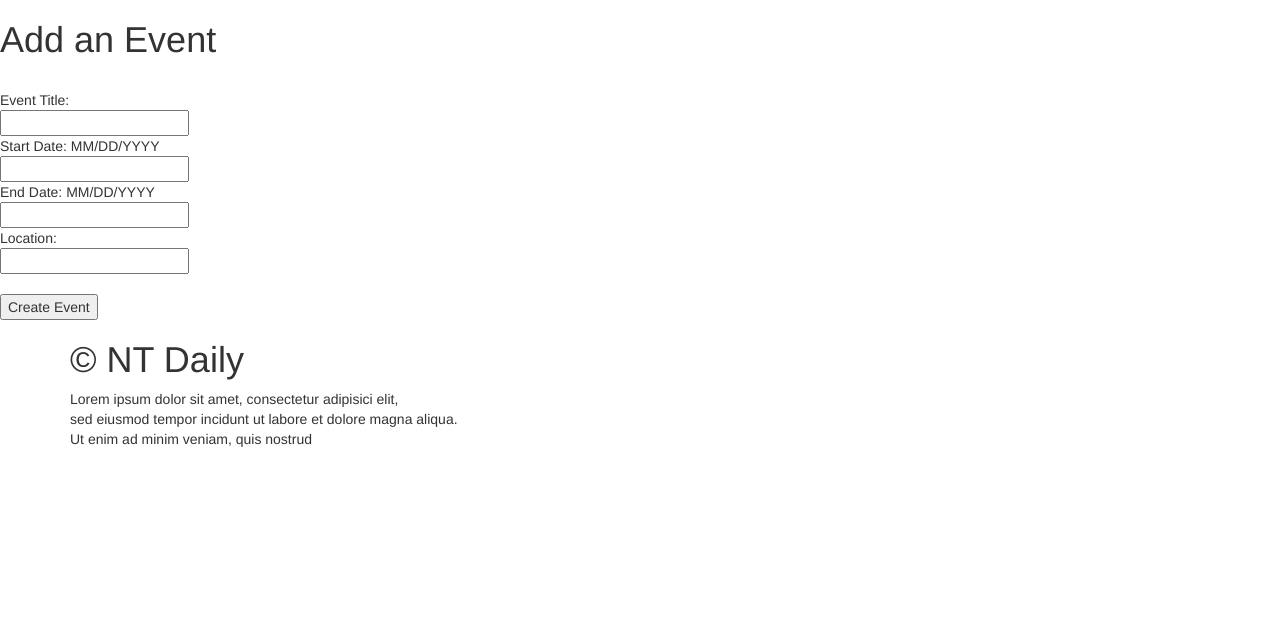
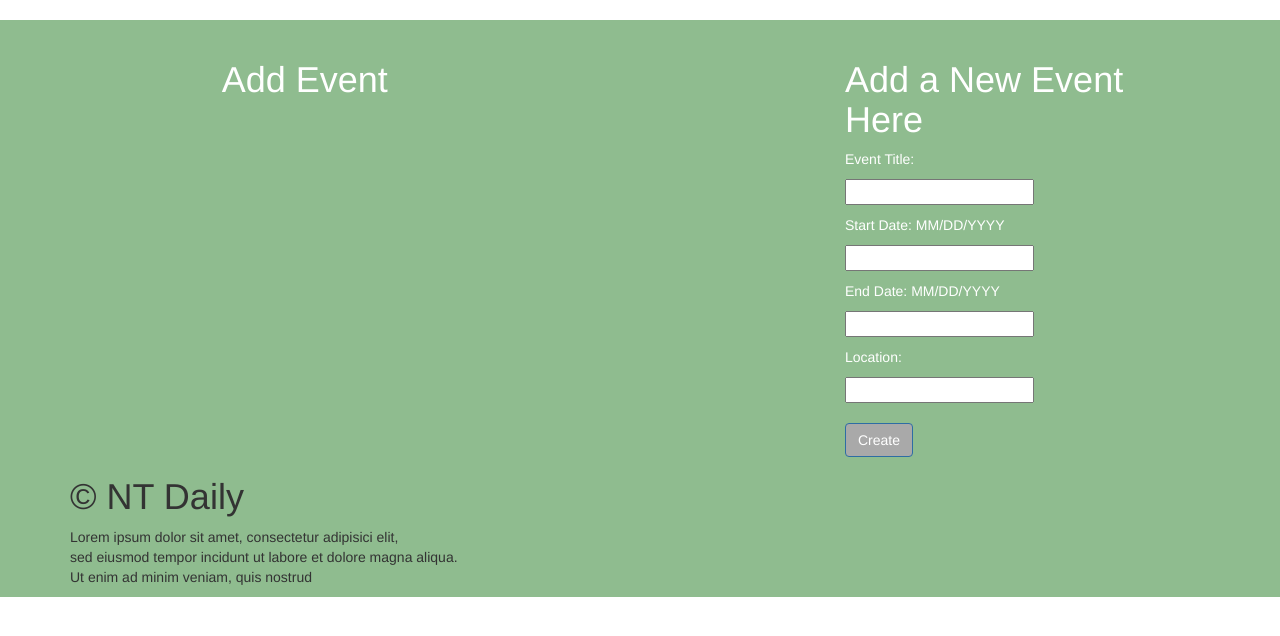
Before and after one commit to ZacharyLangley/TheMAT, a Django app: page /add_event/ in a window 1280 px wide. Shown: the part 51-687 px from the top of the page. Run offline with Django 3.2, Linux system fonts and the light colour scheme; a user stored in the database is signed in; some libraries are stand-ins or nearby versions.

Commit message:
Minor HTML and add_event views changes

```diff
--- a/themat/scheduler/templates/add_event.html
+++ b/themat/scheduler/templates/add_event.html
@@ -2,27 +2,38 @@
 
 {% block body_block %}
 
-<div>
-    <h1>Add an Event</h1>
+<div class="row" style="background-color: darkseagreen">
+    <div class="container">
+
     <br />
+    <div class="col-xs-8">
+        <div class="col-xs-2"></div>
 
+        <div class="col-xs-10">
+            <h1 style="color:white">Add Event</h1>
+            <br>
+        </div>
+
+    </div>
+    <div class="col-xs-4">
     <div>
-        <form id="event_form" method="post" action="/add_event/">
+        <form id="user_form" method="post" action="/add_event/" enctype="multipart/form-data">
             {% csrf_token %}
+            <h1 style="color:white">Add a New Event Here</h1>
             {% for hidden in form.hidden_fields %}
             {{ hidden }}
             {% endfor %}
 
             {% for field in form.visible_fields %}
-            {{ field.errors }}
-            {{ field.help_text}}<br/>
+            <p style="color:red">{{ field.errors }}</p>
+            <p style="color:white">{{ field.help_text}}</p>
             {{ field }}<br/>
             {% endfor %}
 
             <br/>
-            <input type="submit" name="submit" value="Create Event"/a>
+            <input class="btn btn-primary" type="submit" name="submit" value="Create" style="background-color:darkgrey "/>
         </form>
-
+    </div>
     </div>
 </div>
 {% endblock  %}
```
